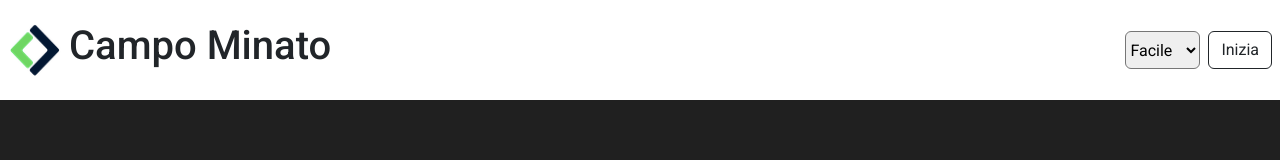
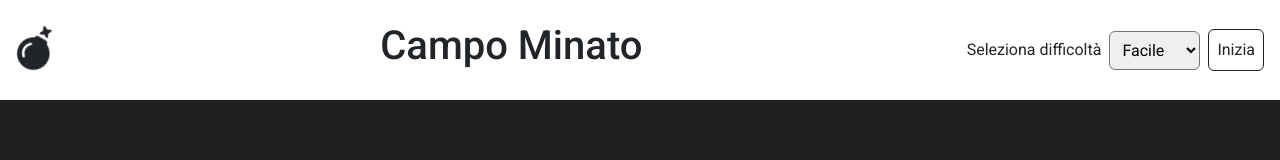
Before and after one commit to Nik0-9/js-campominato-dom, a plain HTML site: page index.html in a window 1280 px wide. Drawn offline with nearby package versions, Linux system fonts and the light colour scheme.

Commit message:
small improvements

```diff
--- a/css/style.css
+++ b/css/style.css
@@ -39,7 +39,7 @@ main{
     cursor: crosshair;
 }
 .clicked{
-    background-color: rgb(0, 102, 255);
+    background-color: rgb(64, 201, 0);
 }
 .cell-medium{
     width: calc(100% / 9);
--- a/index.html
+++ b/index.html
@@ -11,23 +11,27 @@
         rel="stylesheet">
     <link href="https://cdn.jsdelivr.net/npm/bootstrap@5.3.3/dist/css/bootstrap.min.css" rel="stylesheet"
         integrity="sha384-QWTKZyjpPEjISv5WaRU9OFeRpok6YctnYmDr5pNlyT2bRjXh0JMhjY6hW+ALEwIH" crossorigin="anonymous">
-    <link rel="stylesheet" href="css/style.css">
+        <link rel="stylesheet" href="https://cdnjs.cloudflare.com/ajax/libs/font-awesome/6.6.0/css/all.min.css" integrity="sha512-Kc323vGBEqzTmouAECnVceyQqyqdsSiqLQISBL29aUW4U/M7pSPA/gEUZQqv1cwx4OnYxTxve5UMg5GT6L4JJg==" crossorigin="anonymous" referrerpolicy="no-referrer" />
+        <link rel="stylesheet" href="css/style.css">
     <title>Campominato Grid</title>
 </head>
 
 <body>
-    <header class="d-flex align-items-center justify-content-between flex-wrap px-2">
-        <div class="d-flex ">
-            <img src="img/logo_360.png" alt="logo" class="img-fluid me-2">
+    <header class="d-flex align-items-center justify-content-between flex-wrap p-3">
+        <div>
+            <i class="fa-sharp fa-solid fa-bomb fa-shake fs-1"></i>
+        </div>
+        <div>
             <h1>Campo Minato</h1>
         </div>
-        <div class="d-flex ">
-            <select class="me-2 rounded-2" id="difficulty">
+        <div class="d-flex align-items-center">
+            <span class="me-2">Seleziona difficoltà</span>
+            <select class="me-2 rounded-2 p-2" id="difficulty">
                 <option value="easy">Facile</option>
                 <option value="medium">Medio</option>
                 <option value="hard">Difficile</option>
             </select>
-            <button class="btn btn-outline-dark">Inizia</button>
+            <button class="btn btn-outline-dark p-2">Inizia</button>
         </div>
     </header>
 
```
